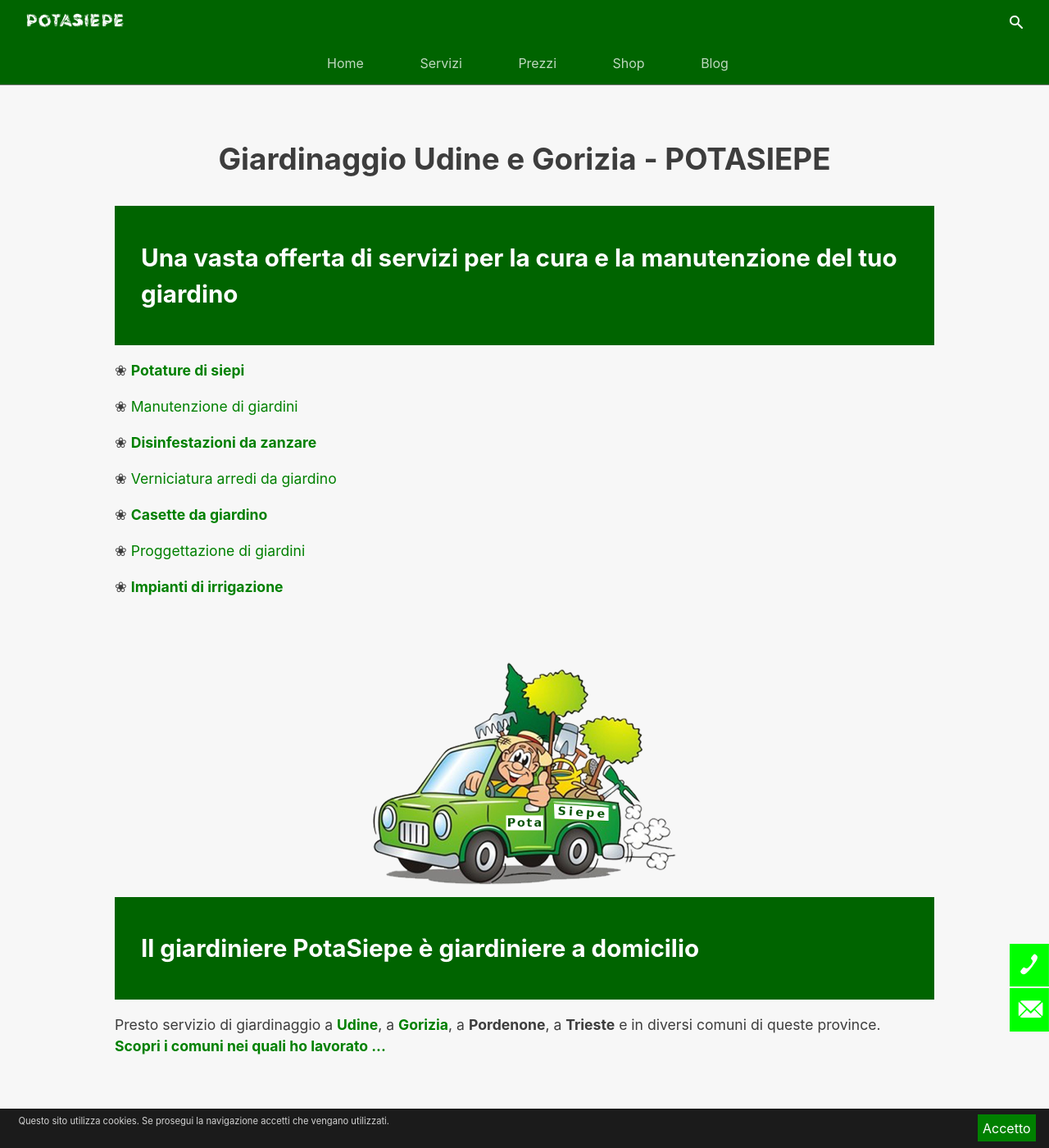
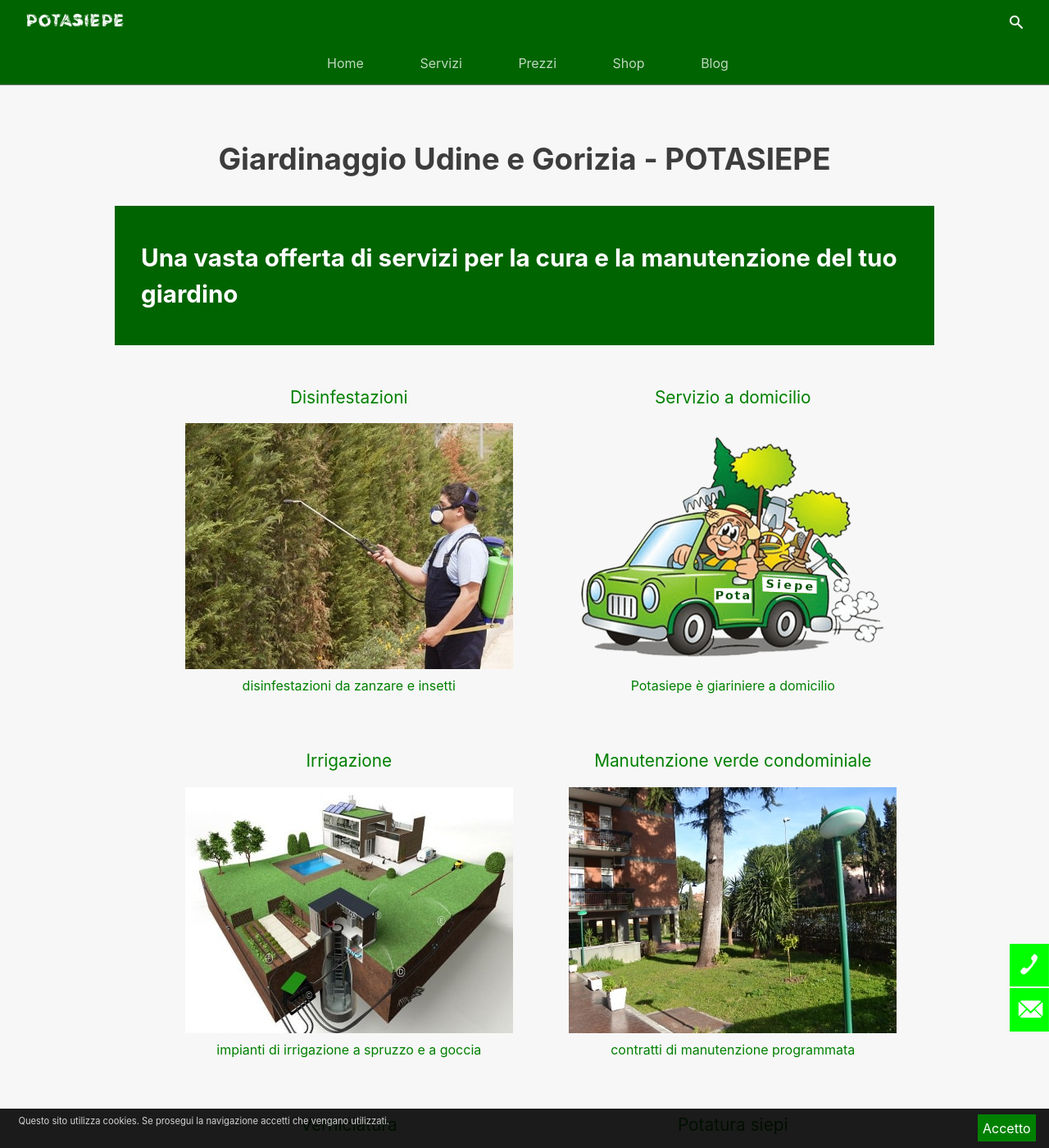
Before and after one commit to enricocaputo/potasiepe, a Jekyll site: the page built from pages/giardinaggio-udine-gorizia.md, in a window 1280 px wide and 1400 px high. Shown: the whole window at 82% size. Built offline with Jekyll 4.4.1, drawn with Linux system fonts in a browser that asks for light colours; some of the changed text lies outside the part shown.

Commit message:
Update giardiniere-udine-gorizia
modificata lista servizi e relativi link

```diff
--- a/pages/giardinaggio-udine-gorizia.md
+++ b/pages/giardinaggio-udine-gorizia.md
@@ -13,13 +13,19 @@
   <h2>Una vasta offerta di servizi per la cura e la manutenzione del tuo giardino</h2>
   </header>
   <div class="page-content">
-    <p>&#10048; <a href="/servizi-di-giardinaggio/potature-di-siepi" title="Potature di siepi"><b>Potature di siepi</b> </a>  </p>
-    <p>&#10048; <a href="/servizi-di-giardinaggio/manutenzione-di-giardini-e-terrazze" title="Manutenzione di giardini e terrazze">Manutenzione di giardini</a>  </p>
-    <p>&#10048; <a href="/servizi-di-giardinaggio/disinfestazioni" title="Disinfestazioni da zanzare e altri insetti"><b>Disinfestazioni da zanzare</b></a>  </p>
-    <p>&#10048; <a href="/servizi-di-giardinaggio/verniciatura-arredi-da-giardino" title="Verniciatura arredi da giardino">Verniciatura arredi da giardino</a>  </p>
-    <p>&#10048; <a href="/shop-online/casette-da-giardino" title=""> <b>Casette da giardino</b> </a></p>
-    <p>&#10048; <a href="/servizi-di-giardinaggio/progettazione-di-giardini" title="Proggettazione di aiuole e di giardini">Proggettazione di giardini</a>  </p>
-    <p>&#10048; <a href="/servizi-di-giardinaggio/impianti-di-irrigazione" title="Impianti di irrigazione"><b>Impianti di irrigazione</b> </a> </p>
+<div class="list-collection">
+<ul>
+	{% for servizi_giardinaggio in site.servizi_giardinaggio %}
+		<li>
+			<a href="{{ site.baseurl }}{{ servizi_giardinaggio.url }}">
+				<div class="name">{{ servizi_giardinaggio.name }}</div>
+				<img src="{% include relative-src.html src=servizi_giardinaggio.image_path %}" alt="{{ person.name }}">
+				<div class="position">{{ servizi_giardinaggio.subtitle }}</div>
+			</a>
+		</li>
+	{% endfor %}
+</ul>
+</div>
   </div>
 </section>
 <br/>
```
